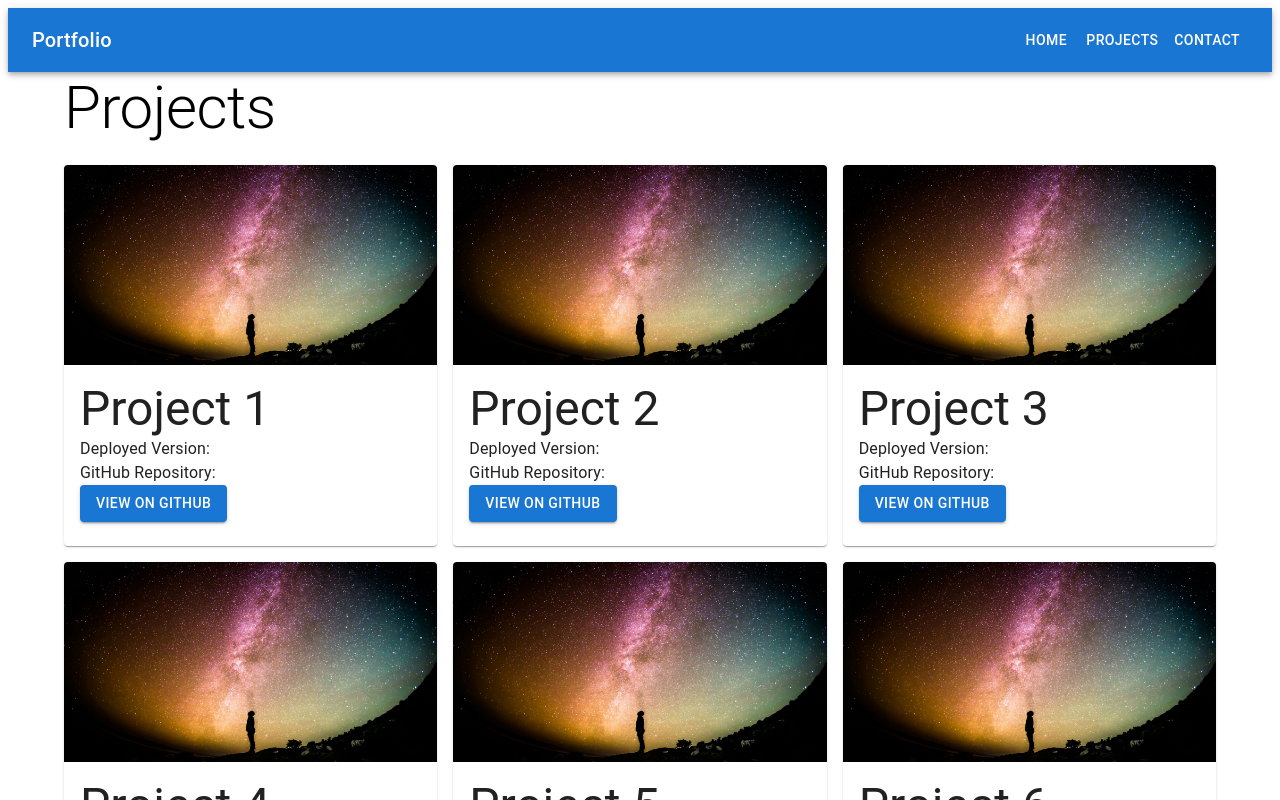
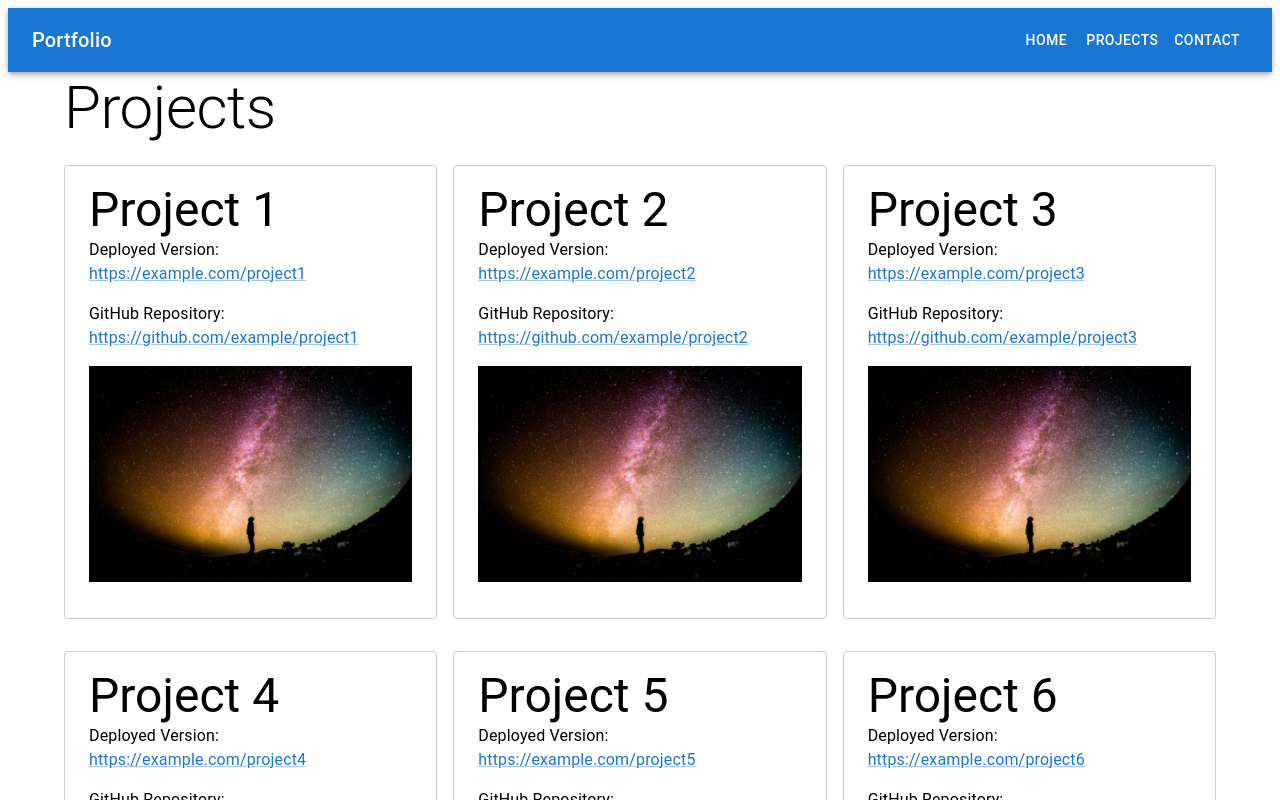
Before and after one commit to Volodymyr-Shtyka/personal-react-portfolio, a React (Vite) app: page /projects in a window 1280 px wide. Shown: the top 800 px of the page. Built offline with nearby package versions, Linux system fonts and the light colour scheme.

Commit message:
update project

```diff
--- a/src/components/Project.jsx
+++ b/src/components/Project.jsx
@@ -1,35 +1,35 @@
 import React from "react";
-import {Link} from "react-router-dom";
-import {Card, CardContent, CardMedia, Typography, Button} from "@mui/material";
+import {Typography, Link, Container} from "@mui/material";
+import {styled} from "@mui/system"; // Import styled from @mui/system
 
-function Project({title, deployedLink, githubLink, screenshot}) {
+const RootContainer = styled(Container)({
+    marginBottom: "1rem",
+    padding: "1rem",
+    border: "1px solid #ccc",
+    borderRadius: "4px",
+});
+
+const Screenshot = styled("img")({
+    maxWidth: "100%",
+    height: "auto",
+    marginBottom: "1rem",
+});
+
+function Project({title, deployedVersion, githubRepository, screenshot}) {
     return (
-        <Card>
-            <CardMedia
-                component="img"
-                height="200"
-                image={screenshot}
-                alt={title}
-            />
-            <CardContent>
-                <Typography variant="h3">{title}</Typography>
-                <Typography variant="body1">
-                    Deployed Version:{" "}
-                    <Link to={deployedLink} target="_blank" rel="noopener noreferrer">
-                        {deployedLink}
-                    </Link>
-                </Typography>
-                <Typography variant="body1">
-                    GitHub Repository:{" "}
-                    <Link to={githubLink} target="_blank" rel="noopener noreferrer">
-                        {githubLink}
-                    </Link>
-                </Typography>
-                <Button component={Link} to={githubLink} variant="contained" color="primary">
-                    View on GitHub
-                </Button>
-            </CardContent>
-        </Card>
+        <RootContainer>
+            <Typography variant="h3">{title}</Typography>
+            <Typography variant="body1" paragraph>
+                Deployed Version: <Link href={deployedVersion}>{deployedVersion}</Link>
+            </Typography>
+            <Typography variant="body1" paragraph>
+                GitHub Repository:{" "}
+                <Link href={githubRepository}>{githubRepository}</Link>
+            </Typography>
+            {screenshot && (
+                <Screenshot src={screenshot} alt={title}/>
+            )}
+        </RootContainer>
     );
 }
 
```
